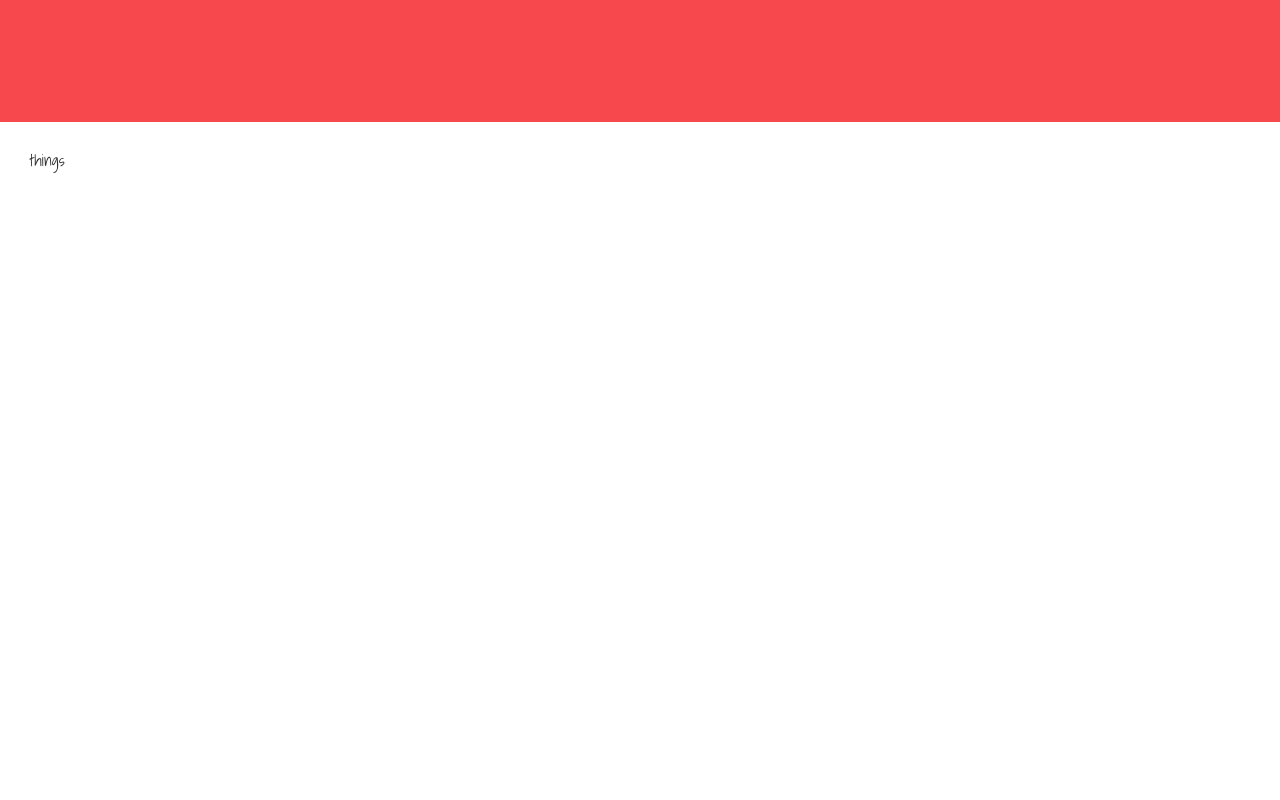
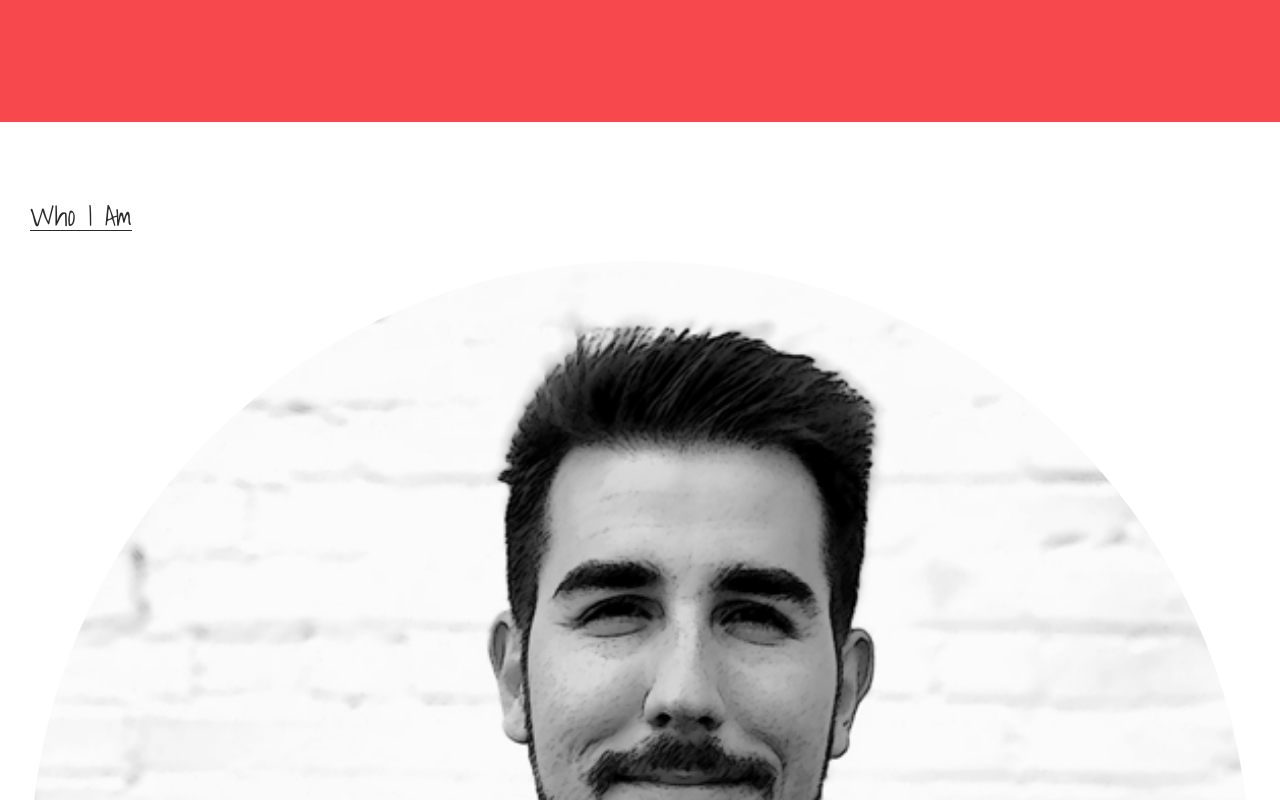
Before and after one commit to JoshMDiaz/joshmdiaz.com, a Gatsby site: page / in a window 1280 px wide. Shown: the part 1480-2280 px from the top of the page. Built offline with nearby package versions, Linux system fonts and the light colour scheme; Gatsby itself is replaced by a stand-in of ours.

Commit message:
Building out about section

```diff
--- a/src/components/About/About.jsx
+++ b/src/components/About/About.jsx
@@ -1,11 +1,28 @@
 import React from 'react'
-import SectionWrapper from '../Section/SectionWrapper';
+import SectionWrapper from '../Section/SectionWrapper'
+import ParagraphHeader from '../Section/ParagraphHeader'
+import me from '../../images/me.jpg'
 
 const About = () => {
   return (
     <SectionWrapper title="About" bgColor="red">
       <section>
-        <h3>things</h3>
+        <div>
+          <ParagraphHeader header="Who I Am" />
+          <img src={me} alt="me" className="me" />
+          <p>My name is Josh Diaz. I love playing tennis, pickleball, racquetball, ping pong and anything else with a racket or a paddle! I love my family and my two huskies. I enjoy doing side projects - anything to keep me busy.</p>
+          <p>I am the Owner and CEO of Diaz Real Estate, LLC. We do Virtual Tours for real estate. <a href="https://diazre.com" target="blank" rel="noopener noreferrer">You can check us out here!</a></p>
+          <p>I graduated from Utah Valley University with a Bachelors in Digital Media and an emphasis in internet Technologies. I played tennis in high school and college. I can't wait to tell my kids stories about the "good ol' days" when I nearly turned pro! (Even though there is no way that would have happened...)</p>
+        </div>
+        <div>
+          <ParagraphHeader header="What I Do" />
+          <p>I am a professional Web and App Developer. I specialize in Front-end development. I have a passion for the UI/UX aspect as well as the programming aspect of devloping beautiful products.</p>
+          <p>I have been programming since I could walk. Just kidding, I was never a child prodigy. I have, however, always had the desire to excel at whatever I have been passionate about. Fortunately, I love this work.</p>
+        </div>
+        <div>
+          <ParagraphHeader header="What I Want" />
+          <p>I am continually looking for freelance work. I love building web and mobile applications. I am always trying to improve my skillset so I can produce the best products possible. If you are interested in creating a website, mobile application or simply adding to the value of a website that you currently have, then please contact me to get started!</p>
+        </div>
       </section>
     </SectionWrapper>
   );
--- a/src/components/About/_about.scss
+++ b/src/components/About/_about.scss
@@ -0,0 +1,7 @@
+.about {
+  .me {
+    @include border-radius(1000px);
+    width: 100%;
+    margin-bottom: 30px;
+  }
+}
--- a/src/components/Banner/_banner.scss
+++ b/src/components/Banner/_banner.scss
@@ -1,4 +1,5 @@
 .banner {
+  height: calc(100vh - 118px);
   background: $text-color;
   color: $white-color;
   display: flex;
--- a/src/components/Contact/Contact.jsx
+++ b/src/components/Contact/Contact.jsx
@@ -1,5 +1,5 @@
 import React from 'react'
-import SectionWrapper from '../Section/SectionWrapper';
+import SectionWrapper from '../Section/SectionWrapper'
 
 const Contact = () => {
   return (
--- /dev/null
+++ b/src/components/Section/ParagraphHeader.jsx
@@ -0,0 +1,16 @@
+import React from 'react'
+import PropTypes from 'prop-types'
+
+const ParagraphHeader = ({ header }) => {
+  return (
+    <div className="paragraph-header">
+      <h4>{header}</h4>
+    </div>
+  );
+}
+
+export default ParagraphHeader;
+
+ParagraphHeader.proptypes = {
+  header: PropTypes.string.isRequired
+};
--- a/src/components/Section/SectionWrapper.jsx
+++ b/src/components/Section/SectionWrapper.jsx
@@ -9,7 +9,7 @@ const colors = {
 
 const SectionWrapper = ({ title, bgColor, children }) => {
   return (
-    <div className={`section-wrapper ${title}`}>
+    <div className={`section-wrapper ${title.toLowerCase()}`}>
       <div className="title-section" style={{ background: colors[bgColor], color: bgColor ? '#FFFFFF' : '#292929' }}>
         <h2>{title}</h2>
       </div>
--- a/src/components/Section/_section-wrapper.scss
+++ b/src/components/Section/_section-wrapper.scss
@@ -8,4 +8,20 @@
       font-size: 72px;
     }
   }
+  .paragraph-header {
+    margin: 60px 0 0;
+    @include prefix(position, sticky);
+    position: -webkit-sticky;
+    top: 0;
+    padding: 20px 0 30px;
+    background: rgba(255, 255, 255, 0.95);
+    &:first-of-type {
+      margin-top: 0;
+    }
+    h4 {
+      font-size: 28px;
+      border-bottom: 1px solid $text-color;
+      display: inline-block;
+    }
+  }
 }
--- a/src/components/Work/Work.jsx
+++ b/src/components/Work/Work.jsx
@@ -1,5 +1,5 @@
 import React from 'react'
-import SectionWrapper from '../Section/SectionWrapper';
+import SectionWrapper from '../Section/SectionWrapper'
 
 const Work = () => {
   return (
--- a/src/scss/base/_global.scss
+++ b/src/scss/base/_global.scss
@@ -1,10 +1,5 @@
 @import url('https://fonts.googleapis.com/css?family=Noto+Sans+SC:300,400,900|Shadows+Into+Light');
 @import "~animate.css";
-
-html {
-  -ms-overflow-style: none;
-  overflow-x: hidden;
-}
 
 body {
   padding: 0;
@@ -23,6 +18,11 @@ h1, h2, h3, h4, h5, h6 {
 h1 {
   font-weight: $font-weight-extra-bold;
 }
+p {
+  font-size: 18px;
+  margin-bottom: 20px;
+  line-height: 30px;
+}
 a {
   color: inherit;
   text-decoration: none;
@@ -36,8 +36,7 @@ strong {
 }
 
 section {
-  height: calc(100vh - 58px);
-  padding: 30px;
+  padding: 60px 30px;
 }
 
 // Font Styling
```
